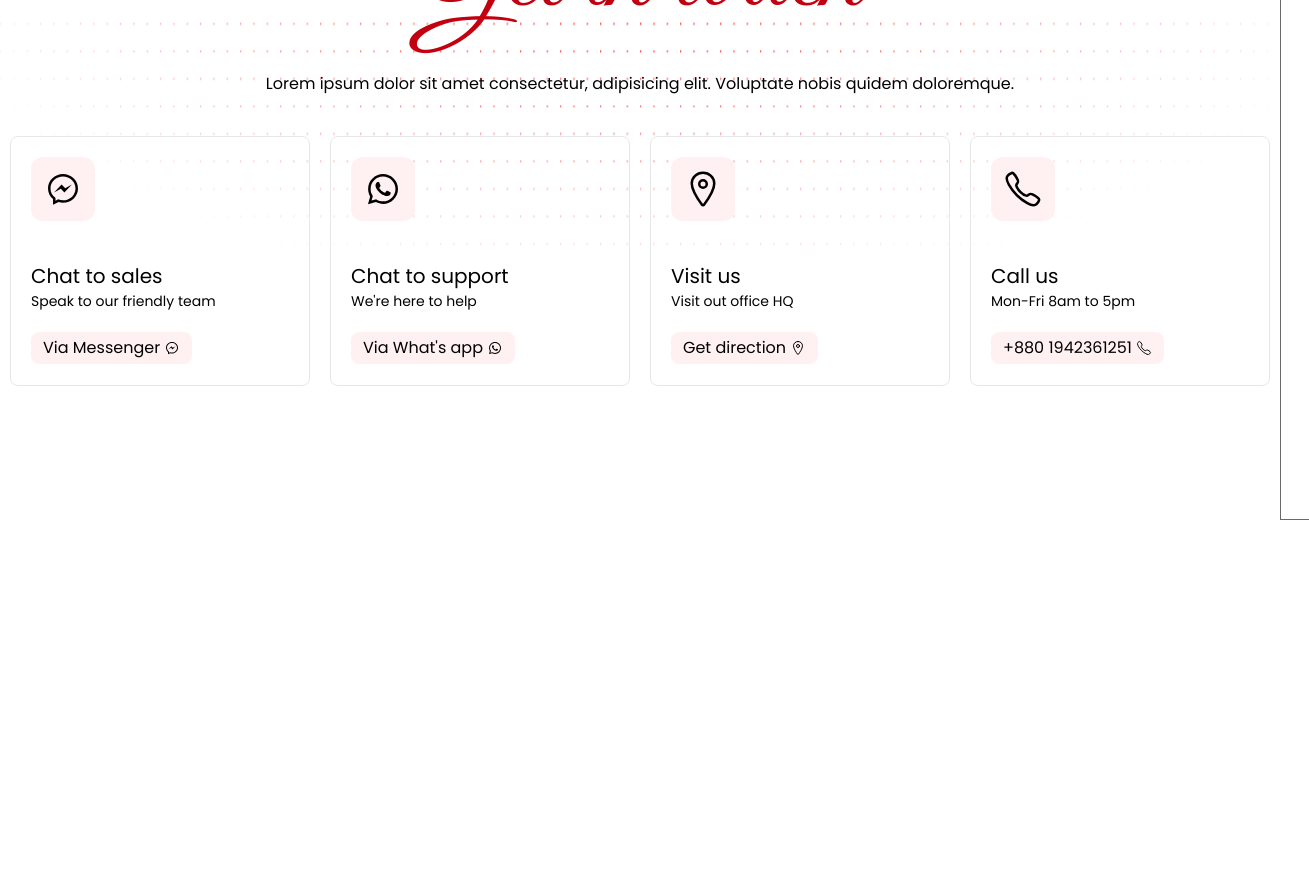
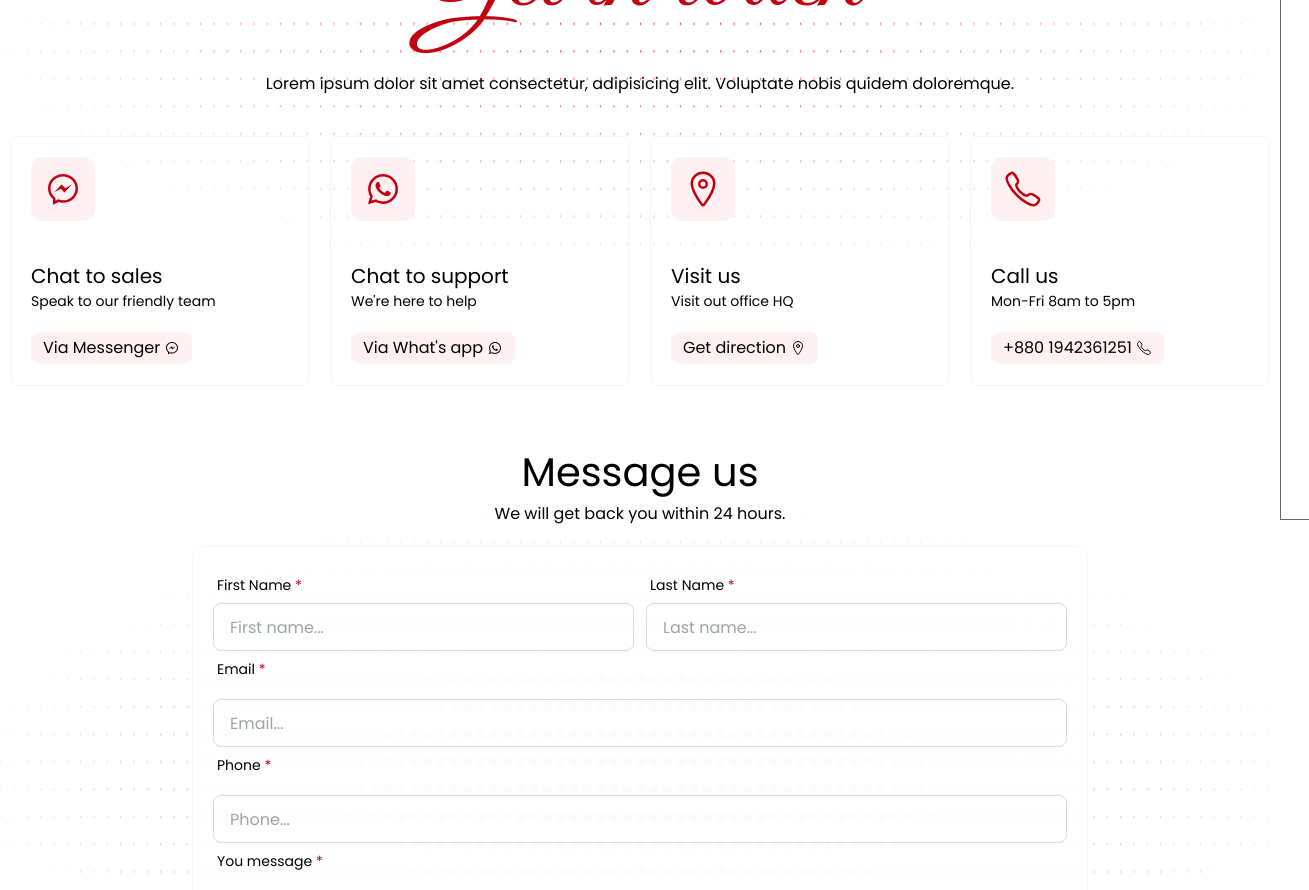
Before and after one commit to omarfarukee/Shoe-Sage-ecommerce, a React (Vite) app: page /contact in a window 1280 px wide. Shown: the part 280-1170 px from the top of the page, 1309 px wide, since content can reach past the window. Before the commit the page ends 800 px from the top, so only its background shows below. Built offline with nearby package versions, Linux system fonts and the light colour scheme.

Commit message:
contact page done

```diff
--- a/src/index.css
+++ b/src/index.css
@@ -206,3 +206,7 @@
 .floating {
   animation: float 3s ease-in-out infinite;
 }
+
+.backdrop-blur-contact{
+  backdrop-filter: blur(3px);
+}
--- a/src/page/Contact/Contact.jsx
+++ b/src/page/Contact/Contact.jsx
@@ -6,6 +6,8 @@ import FinalLoader from '../../shared/loader/FinalLoader';
 import ContactSVG from '../../SVG/ContactSVG';
 import { LiaFacebookMessenger, LiaWhatsapp } from 'react-icons/lia';
 import { IoCallOutline, IoLocationOutline } from 'react-icons/io5';
+import Footer from '../../shared/Footer/Footer';
+import { AiOutlineSend } from 'react-icons/ai';
 
 export default function Contact() {
   const { loading, online } = useLoader();
@@ -15,58 +17,114 @@ export default function Contact() {
   return (
     <div className=''>
 
-          <ContactSVG/>
+      <ContactSVG />
 
-          <div className='pt-40'>
-            <div className='flex flex-col justify-center items-center'>
-              <h1 className='formal-collection-text text-titleXxxl text-red'>Get in touch</h1>
-              <p>Lorem ipsum dolor sit amet consectetur, adipisicing elit. Voluptate nobis quidem doloremque.</p>
+      <div className='pt-40 mb-40'>
+        <div className='flex flex-col justify-center items-center text-center'>
+          <h1 className='formal-collection-text lg:text-titleXxxl text-titleXl text-red'>Get in touch</h1>
+          <p className=''>Lorem ipsum dolor sit amet consectetur, adipisicing elit. Voluptate nobis quidem doloremque.</p>
         </div>
 
         <div className='flex flex-wrap gap-5 justify-center mt-10'>
-            <div className='w-[300px] h-[250px] border rounded-lg p-5 hover:shadow-lg z-10 transition-all duration-300'>
+          <div className='w-[300px] h-[250px] border border-[#0000000a] rounded-lg p-5 hover:shadow-lg z-10 transition-all duration-300'>
             <div>
               <p className='p-3 w-16 rounded-xl bg-rose-50'>
-                    <LiaFacebookMessenger className='text-titleMd' />
+                <LiaFacebookMessenger className='text-titleMd text-red' />
               </p>
               <p className='text-titleXsm mt-10'>Chat to sales</p>
               <p className='text-titleXXsm'>Speak to our friendly team</p>
               <button className='px-3  py-1 rounded-lg mt-5 bg-rose-50 hover:text-white hover:bg-red transition-all duration-300 flex items-center gap-1'>Via Messenger <LiaFacebookMessenger /></button>
             </div>
           </div>
-            <div className='w-[300px] h-[250px] border rounded-lg p-5 hover:shadow-lg z-10 transition-all duration-300'>
+          <div className='w-[300px] h-[250px] border border-[#0000000a] rounded-lg p-5 hover:shadow-lg z-10 transition-all duration-300'>
             <div>
               <p className='p-3 w-16 rounded-xl bg-rose-50'>
-                    <LiaWhatsapp  className='text-titleMd' />
+                <LiaWhatsapp className='text-titleMd text-red' />
               </p>
               <p className='text-titleXsm mt-10'>Chat to support</p>
               <p className='text-titleXXsm'>We&apos;re here to help</p>
-                  <button className='px-3  py-1 rounded-lg mt-5 bg-rose-50 hover:text-white hover:bg-red transition-all duration-300 flex items-center gap-1'>Via What&apos;s app <LiaWhatsapp  /></button>
+              <button className='px-3  py-1 rounded-lg mt-5 bg-rose-50 hover:text-white hover:bg-red transition-all duration-300 flex items-center gap-1'>Via What&apos;s app <LiaWhatsapp /></button>
             </div>
           </div>
-            <div className='w-[300px] h-[250px] border rounded-lg p-5 hover:shadow-lg z-10 transition-all duration-300'>
+          <div className='w-[300px] h-[250px] border border-[#0000000a] rounded-lg p-5 hover:shadow-lg z-10 transition-all duration-300'>
             <div>
               <p className='p-3 w-16 rounded-xl bg-rose-50'>
-                    <IoLocationOutline  className='text-titleMd' />
+                <IoLocationOutline className='text-titleMd text-red' />
               </p>
               <p className='text-titleXsm mt-10'>Visit us</p>
               <p className='text-titleXXsm'>Visit out office HQ</p>
-                  <button className='px-3  py-1 rounded-lg mt-5 bg-rose-50 hover:text-white hover:bg-red transition-all duration-300 flex items-center gap-1'>Get direction <IoLocationOutline  /></button>
+              <button className='px-3  py-1 rounded-lg mt-5 bg-rose-50 hover:text-white hover:bg-red transition-all duration-300 flex items-center gap-1'>Get direction <IoLocationOutline /></button>
             </div>
           </div>
-            <div className='w-[300px] h-[250px] border rounded-lg p-5 hover:shadow-lg z-10 transition-all duration-300'>
+          <div className='w-[300px] h-[250px] border border-[#0000000a] rounded-lg p-5 hover:shadow-lg z-10 transition-all duration-300'>
             <div>
               <p className='p-3 w-16 rounded-xl bg-rose-50'>
-                    <IoCallOutline  className='text-titleMd' />
+                <IoCallOutline className='text-titleMd text-red' />
               </p>
               <p className='text-titleXsm mt-10'>Call us</p>
               <p className='text-titleXXsm'>Mon-Fri 8am to 5pm</p>
-                  <button className='px-3  py-1 rounded-lg mt-5 bg-rose-50 hover:text-white hover:bg-red transition-all duration-300 flex items-center gap-1'>+880 1942361251 <IoCallOutline  /></button>
+              <button className='px-3  py-1 rounded-lg mt-5 bg-rose-50 hover:text-white hover:bg-red transition-all duration-300 flex items-center gap-1'>+880 1942361251 <IoCallOutline /></button>
             </div>
           </div>
         </div>
 
+        <div className='flex flex-col items-center mt-10 justify-center'>
+
+          <div className='mt-4 mb-5 flex flex-col items-center'>
+            <h1 className='text-titleMd'>Message us</h1>
+            <p>We will get back you within 24 hours.</p>
           </div>
+
+          <div className='lg:w-[70%] w-[90%] border border-[#0000000a] p-5 rounded-xl bg-transparent backdrop-blur-contact z-10'>
+            <form className=''>
+              <div className='flex w-full gap-3'>
+                <div className='w-full'>
+                  <label className="label">
+                    <span className="label-text">First Name <span className='text-red'>*</span> </span>
+                  </label>
+                  <input type="text" placeholder="First name..." className="input w-full border-[#00000026] border " />
+                </div>
+                <div className='w-full'>
+                  <label className="label">
+                    <span className="label-text">Last Name <span className='text-red'>*</span></span>
+                  </label>
+                  <input type="text" placeholder="Last name..." className="w-full input border-[#00000026] border " />
+                </div>
+              </div>
+
+              <div>
+                <label className="label">
+                  <span className="label-text">Email <span className='text-red'>*</span></span>
+                </label>
+                <input type="text" placeholder="Email..." className="mt-3 input border-[#00000026] border w-[99%] lg:w-full" />
+              </div>
+
+              <div>
+                <label className="label">
+                  <span className="label-text">Phone <span className='text-red'>*</span></span>
+                </label>
+                <input type="text" placeholder="Phone..." className="mt-3 input border-[#00000026] border w-[99%] lg:w-full" />
+              </div>
+
+
+
+              <div>
+                <label className="label">
+                  <span className="label-text">You message <span className='text-red'>*</span></span>
+                </label>
+                <textarea type="text" placeholder="Write message.." className="mt-3 p-5 input border-[#00000026] border w-[99%] lg:w-full h-40" />
+              </div>
+
+
+              <button type='submit' className='px-3  py-1 w-[200px] h-[50px] justify-center rounded-lg mt-5 bg-rose-100 hover:text-white hover:bg-red transition-all duration-300 flex items-center gap-1'>Submit<AiOutlineSend /></button>
+
+            </form>
+
+          </div>
+          <ContactSVG />
+        </div>
+      </div>
+      <Footer />
 
     </div>
   )
```
Lines whose indentation alone changed are shown as unchanged.
